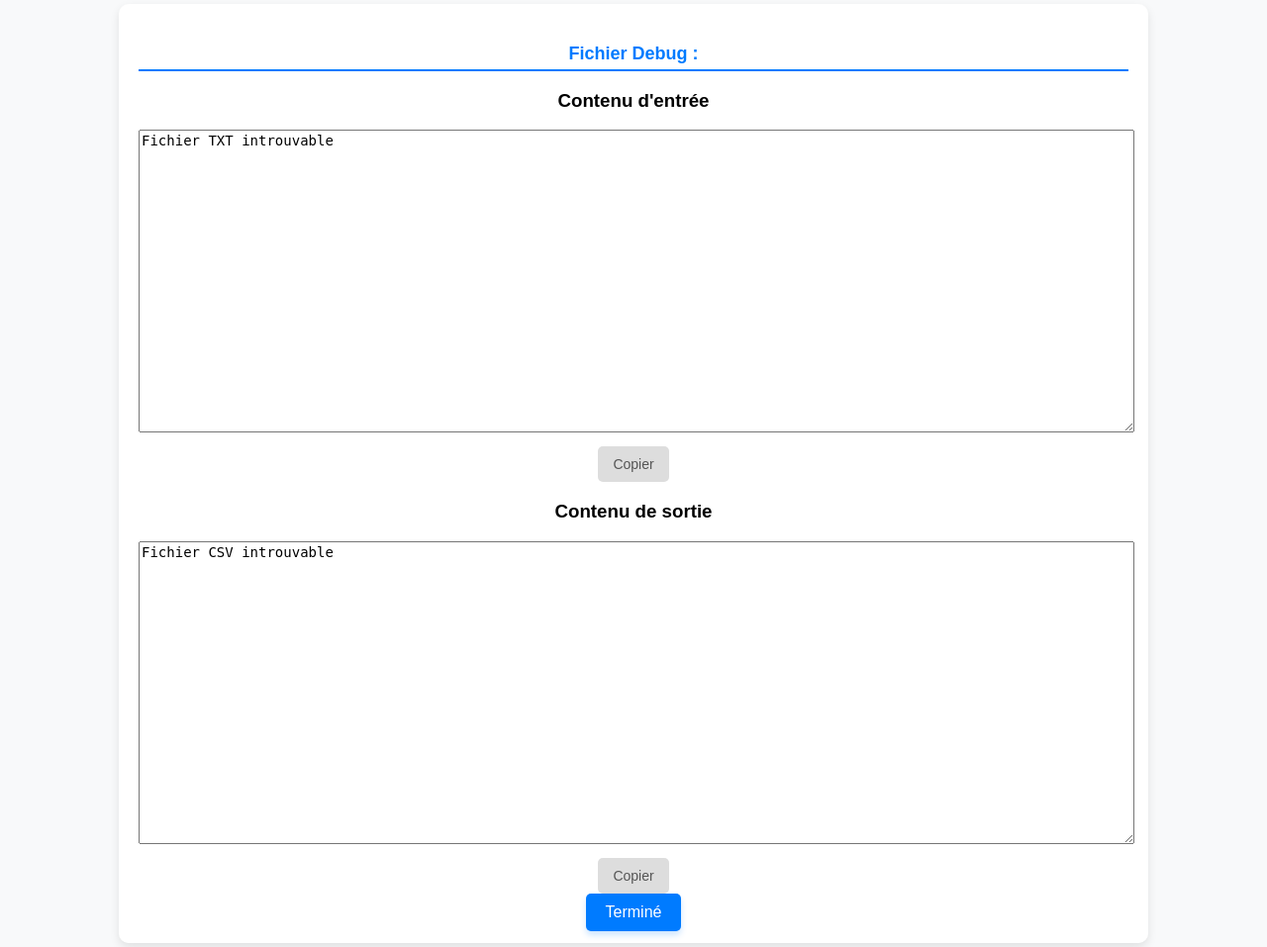
After one commit to Tizmax/SUDFRO, a Flask app: page /debug_final in a window 1280 px wide. The commit adds this page. Shown: the whole page at 99% size. Run offline with Flask 3, Linux system fonts and the light colour scheme.

Commit message:
Ajout de la page pour copier les textes d'entrée/sortie

```diff
--- a/app.py
+++ b/app.py
@@ -106,10 +106,8 @@ def debug_file():
 @app.route("/debug_result")
 def debug_result_page():
     csv_file = "debug.csv"
-    txt_file = "debug.txt"
 
     csv_content = ""
-    txt_content = ""
 
     # Charger le contenu du CSV et TXT
     try:
@@ -118,33 +116,33 @@ def debug_result_page():
     except:
         csv_content = "Impossible de charger le fichier CSV."
 
-    try:
-        with open(os.path.join(DEBUG_FOLDER, txt_file), "r", encoding="utf-8") as f:
-            txt_content = f.read()
-    except:
-        txt_content = "Impossible de charger le fichier TXT."
-
-    return render_template("debug_result.html", csv_content=csv_content, txt_content=txt_content, csv_filename=csv_file)
+    return render_template("debug_result.html", csv_content=csv_content, csv_filename=csv_file)
 
 # 🔄️ Applique les modifications au fichier CSV
 @app.route("/update_csv", methods=["POST"])
 def update_csv():
     data = request.get_json()
-    filename = data.get("filename")
     content = data.get("content")
 
-    if not filename or not content:
-        return jsonify({"error": "Données manquantes"}), 400
-
+    filename = "debug.csv"
     file_path = os.path.join(DEBUG_FOLDER, filename)
 
-    try:
-        with open(file_path, "w", encoding="utf-8") as f:
-            f.write(content)
-        return jsonify({"message": "Fichier mis à jour avec succès"}), 200
-    except Exception as e:
-        return jsonify({"error": str(e)}), 500
+    with open(file_path, "w", encoding="utf-8") as f:
+        f.write(content)
 
+    return jsonify({"success": True})
+
+@app.route('/debug_final')
+def debug_final():
+    filename = "debug.csv"
+
+    csv_path = os.path.join(DEBUG_FOLDER, filename)
+    txt_path = csv_path.replace(".csv", ".txt")
+
+    csv_content = open(csv_path, "r", encoding="utf-8").read() if os.path.exists(csv_path) else "Fichier CSV introuvable"
+    txt_content = open(txt_path, "r", encoding="utf-8").read() if os.path.exists(txt_path) else "Fichier TXT introuvable"
+
+    return render_template('debug_final.html', csv_content=csv_content, txt_content=txt_content)
 
 
 if __name__ == "__main__":
--- a/static/css/style.css
+++ b/static/css/style.css
@@ -28,6 +28,8 @@ body {
     box-shadow: 0 4px 10px rgba(0, 0, 0, 0.1);
     border-radius: 10px;
     text-align: center;
+    max-height: 95vh; /* Hauteur max à 95% de la fenêtre */
+    overflow-y: auto;  /* Activation du scroll vertical */
 }
 
 
@@ -200,3 +202,11 @@ ul li a:hover {
 .file-status.done {
     color: green;
 }
+
+textarea {
+    width: 100%;
+    height: 300px;
+    margin-bottom: 10px;
+    font-family: monospace;
+    font-size: 14px;
+}
--- /dev/null
+++ b/templates/debug_final.html
@@ -0,0 +1,36 @@
+<!DOCTYPE html>
+<html lang="fr">
+<head>
+    <meta charset="UTF-8">
+    <meta name="viewport" content="width=device-width, initial-scale=1.0">
+    <title>Résultat Debug</title>
+    <link rel="stylesheet" href="{{ url_for('static', filename='css/style.css') }}">
+</head>
+<body>
+    <div class="container-debug">
+    <h2>Fichier Debug :</h2>
+
+    <div>
+        <h3>Contenu d'entrée</h3>
+        <textarea id="txtContent" readonly>{{ txt_content }}</textarea>
+        <button class="btn-secondary" onclick="copyToClipboard('txtContent')">Copier</button>
+    </div>
+    <div>
+        <h3>Contenu de sortie</h3>
+        <textarea id="csvContent" readonly>{{ csv_content }}</textarea>
+        <button class="btn-secondary" onclick="copyToClipboard('csvContent')">Copier</button>
+    </div>
+
+    <div class="button-group"><button class="btn-primary" onclick="window.location.href='/';">Terminé</button></div>
+</div>
+
+    <script>
+        function copyToClipboard(elementId) {
+            let textarea = document.getElementById(elementId);
+            textarea.select();
+            document.execCommand("copy");
+            alert("Copié dans le presse-papier !");
+        }
+    </script>
+</body>
+</html>
```
Also changed, not shown: templates/debug_result.html (+7 -17 lines).
